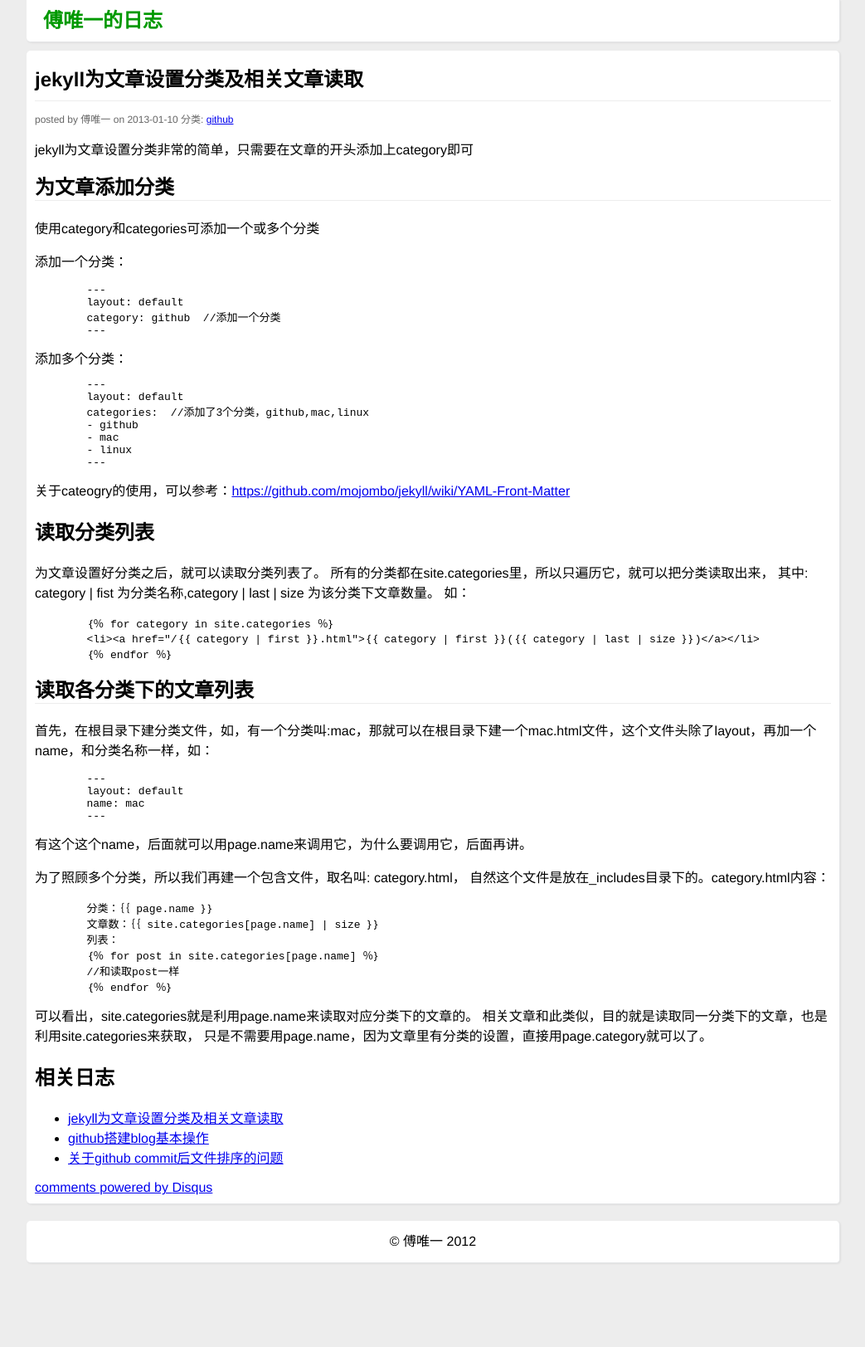
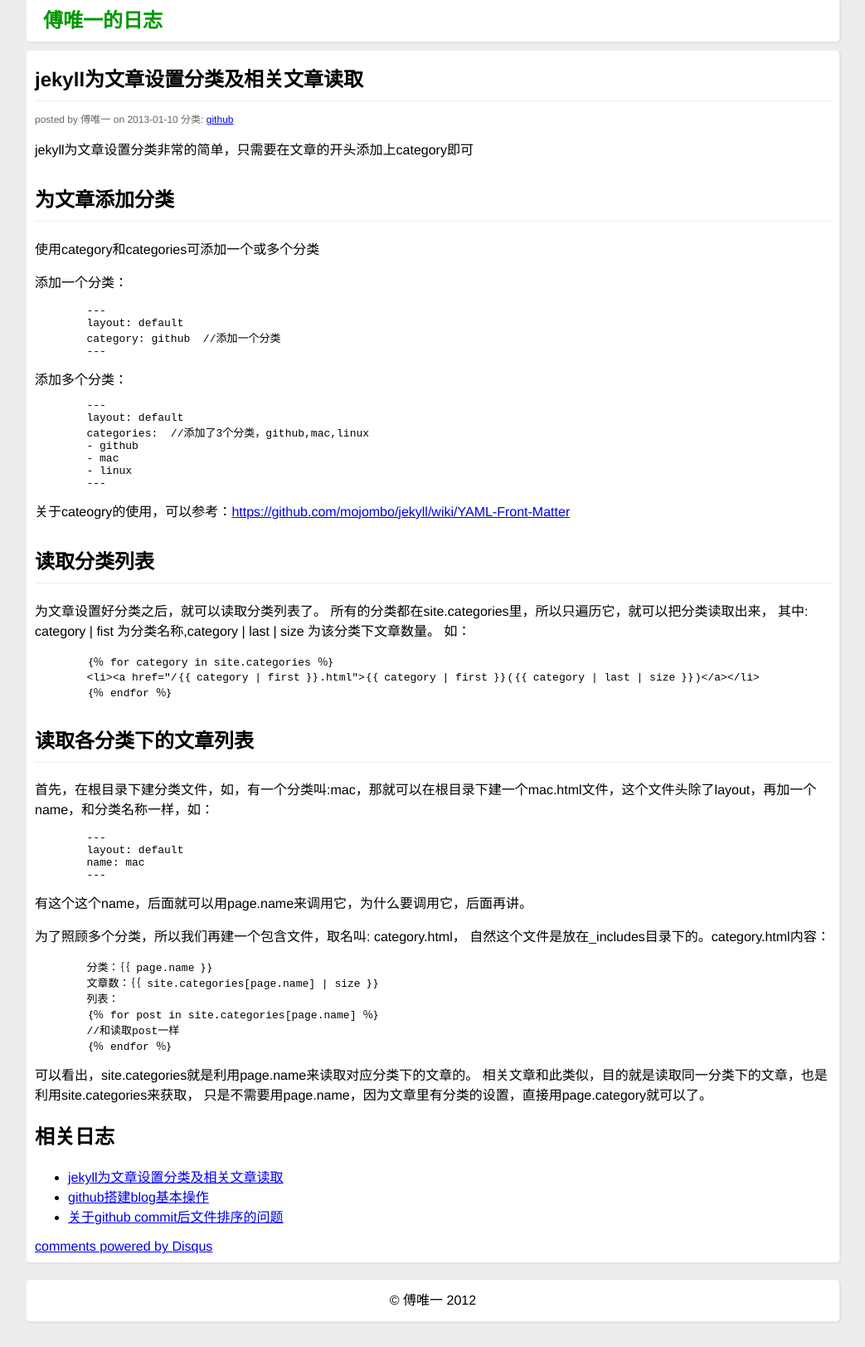
Before and after one commit to yuiitsu/logs, a Jekyll site: the page built from _posts/2013-01-10-jekyll-category.html, in a window 1280 px wide. Shown: the whole page at 83% size, without its empty margins (118-1161 px from the left). Built offline with Jekyll 4.4.1, drawn with Linux system fonts in a browser that asks for light colours; comment, search, counter and statistics services are not loaded; before the commit the page ends 1552 px from its top, so only the background shows below that.

Commit message:
update css post

```diff
--- a/_posts/2013-01-10-jekyll-category.html
+++ b/_posts/2013-01-10-jekyll-category.html
@@ -33,7 +33,7 @@ jekyll为文章设置分类非常的简单，只需要在文章的开头添加
 </pre>
 关于cateogry的使用，可以参考：<a href="https://github.com/mojombo/jekyll/wiki/YAML-Front-Matter" target="_blank">https://github.com/mojombo/jekyll/wiki/YAML-Front-Matter</a>
 </p>
-<h2 classs="content_h2">
+<h2 class="content_h2">
 读取分类列表
 </h2>
 <p>
--- a/css/common.css
+++ b/css/common.css
@@ -16,7 +16,7 @@ h2.first_title{margin:0px;padding:0px;height:50px;line-height:50px;border-bottom
 h2.first_title a{color:#000;text-decoration: none;}
 h2.first_title a:hover{color:#009900;}
 .posted_info{font-size:12px;color:#666;}
-.content_h2{height:30px;line-height:30px;border-bottom:1px solid #ededed;}
+.content_h2{padding:10px 0px 10px 0px;border-bottom:1px solid #ededed;}
 .page{color:#666;text-decoration:none;}
 .page:hover{color:#009900;}
 .news{}
```
